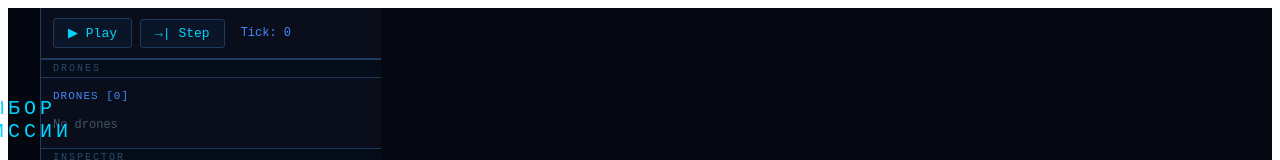
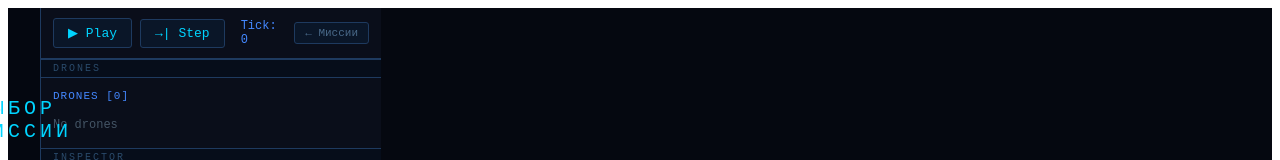
Before and after one commit to kagegrifon/drone-protocol, a React (Vite) app: page / in a window 1280 px wide. Shown: the top 160 px of the page. Built offline with nearby package versions, Linux system fonts and the light colour scheme.

Commit message:
feat: SimControls — кнопка возврата к миссиям (Фаза 10)
Co-Authored-By: Claude Sonnet 4.6 <noreply@anthropic.com>

```diff
--- a/src/ui/controls/SimControls.tsx
+++ b/src/ui/controls/SimControls.tsx
@@ -4,6 +4,7 @@ interface SimControlsProps {
   onPlay: () => void;
   onPause: () => void;
   onStep: () => void;
+  onBackToMissions: () => void;
 }
 
 const BTN: React.CSSProperties = {
@@ -30,7 +31,7 @@ const BTN_DISABLED: React.CSSProperties = {
   cursor: 'default',
 };
 
-export function SimControls({ onPlay, onPause, onStep }: SimControlsProps) {
+export function SimControls({ onPlay, onPause, onStep, onBackToMissions }: SimControlsProps) {
   const isRunning = useGameStore((s) => s.isRunning);
   const gameStatus = useGameStore((s) => s.gameStatus);
   const tick = useGameStore((s) => s.stats.tick);
@@ -38,7 +39,7 @@ export function SimControls({ onPlay, onPause, onStep }: SimControlsProps) {
   const isFinished = gameStatus === 'won' || gameStatus === 'failed';
 
   return (
-    <div style={{ display: 'flex', alignItems: 'center', gap: '8px', padding: '10px 12px', borderBottom: '1px solid #1e3a5f' }}>
+    <div style={{ display: 'flex', alignItems: 'center', gap: '8px', padding: '10px 12px', borderBottom: '1px solid #1e3a5f', flexWrap: 'wrap' }}>
       <button
         style={isFinished ? BTN_DISABLED : (isRunning ? BTN_ACTIVE : BTN)}
         disabled={isFinished}
@@ -53,9 +54,12 @@ export function SimControls({ onPlay, onPause, onStep }: SimControlsProps) {
       >
         {'→| '}Step
       </button>
-      <span style={{ color: '#4488ff', fontFamily: 'monospace', fontSize: '12px', marginLeft: '8px' }}>
+      <span style={{ color: '#4488ff', fontFamily: 'monospace', fontSize: '12px', marginLeft: '8px', flex: 1 }}>
         Tick: {tick}
       </span>
+      <button style={{ ...BTN, fontSize: '11px', padding: '4px 10px', color: '#4a6a8a' }} onClick={onBackToMissions}>
+        ← Миссии
+      </button>
     </div>
   );
 }
```
